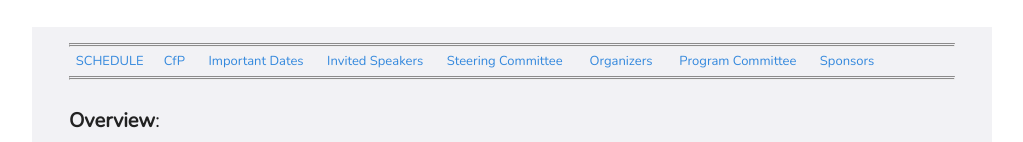
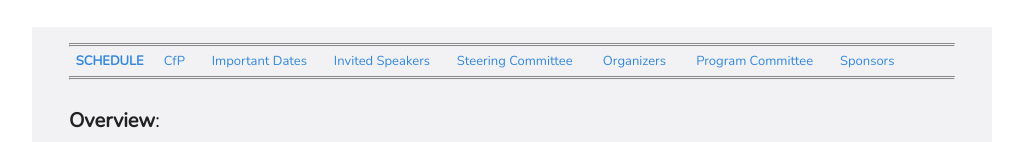
Before and after one commit to robonlp2017/robonlp2017.github.io, a plain HTML site: page index.html in a window 1280 px wide. Shown: the part 143-285 px from the top of the page, without its empty margins (125-1148 px from the left). Drawn offline with nearby package versions, Linux system fonts and the light colour scheme.

Commit message:
Update index.html

```diff
--- a/index.html
+++ b/index.html
@@ -98,13 +98,13 @@ Dates: August 3, 2017<br>
 <hr class="style2">
 <strong>
 &nbsp;
-<a href="schedule.html">SCHEDULE</a>&nbsp;&nbsp;&nbsp;&nbsp;&nbsp;
-<a href="cfp.html">CfP</a>&nbsp;&nbsp;&nbsp;&nbsp;&nbsp;&nbsp;
-<a href="#dates">Important Dates</a>&nbsp;&nbsp;&nbsp;&nbsp;&nbsp;&nbsp;
-<a href="#speakers">Invited Speakers</a>&nbsp;&nbsp;&nbsp;&nbsp;&nbsp;&nbsp;
-<a href="#steering">Steering Committee</a>&nbsp;&nbsp;&nbsp;&nbsp;&nbsp;&nbsp;&nbsp;
-<a href="#organizers">Organizers</a>&nbsp;&nbsp;&nbsp;&nbsp;&nbsp;&nbsp;&nbsp;
-<a href="#reviewers">Program Committee</a>&nbsp;&nbsp;&nbsp;&nbsp;&nbsp;&nbsp;
+<a href="schedule.html"><strong>SCHEDULE</strong></a>&nbsp;&nbsp;&nbsp;&nbsp;&nbsp;
+<a href="cfp.html">CfP</a>&nbsp;&nbsp;&nbsp;&nbsp;&nbsp;&nbsp;&nbsp;
+<a href="#dates">Important Dates</a>&nbsp;&nbsp;&nbsp;&nbsp;&nbsp;&nbsp;&nbsp;
+<a href="#speakers">Invited Speakers</a>&nbsp;&nbsp;&nbsp;&nbsp;&nbsp;&nbsp;&nbsp;
+<a href="#steering">Steering Committee</a>&nbsp;&nbsp;&nbsp;&nbsp;&nbsp;&nbsp;&nbsp;&nbsp;
+<a href="#organizers">Organizers</a>&nbsp;&nbsp;&nbsp;&nbsp;&nbsp;&nbsp;&nbsp;&nbsp;
+<a href="#reviewers">Program Committee</a>&nbsp;&nbsp;&nbsp;&nbsp;&nbsp;&nbsp;&nbsp;
 <a href="#sponsors">Sponsors</a>
 </strong>
 <br>
```
